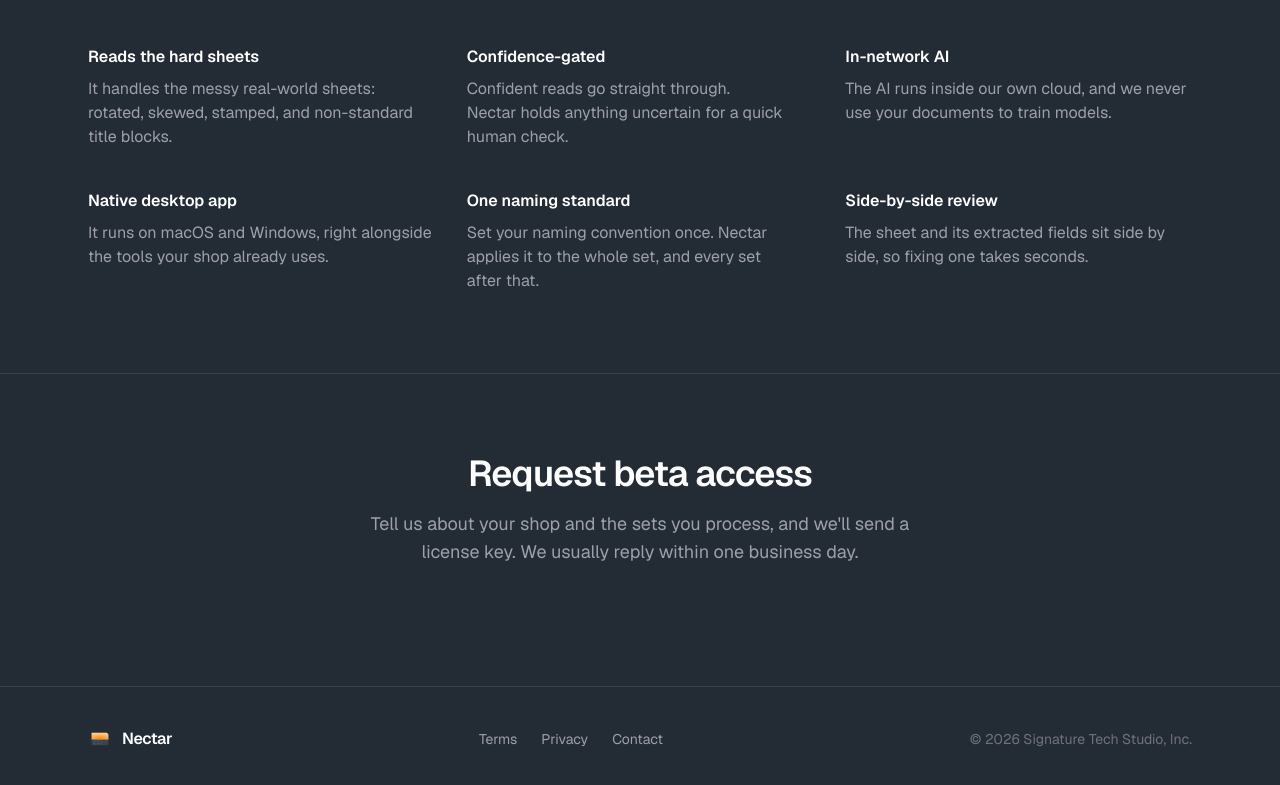
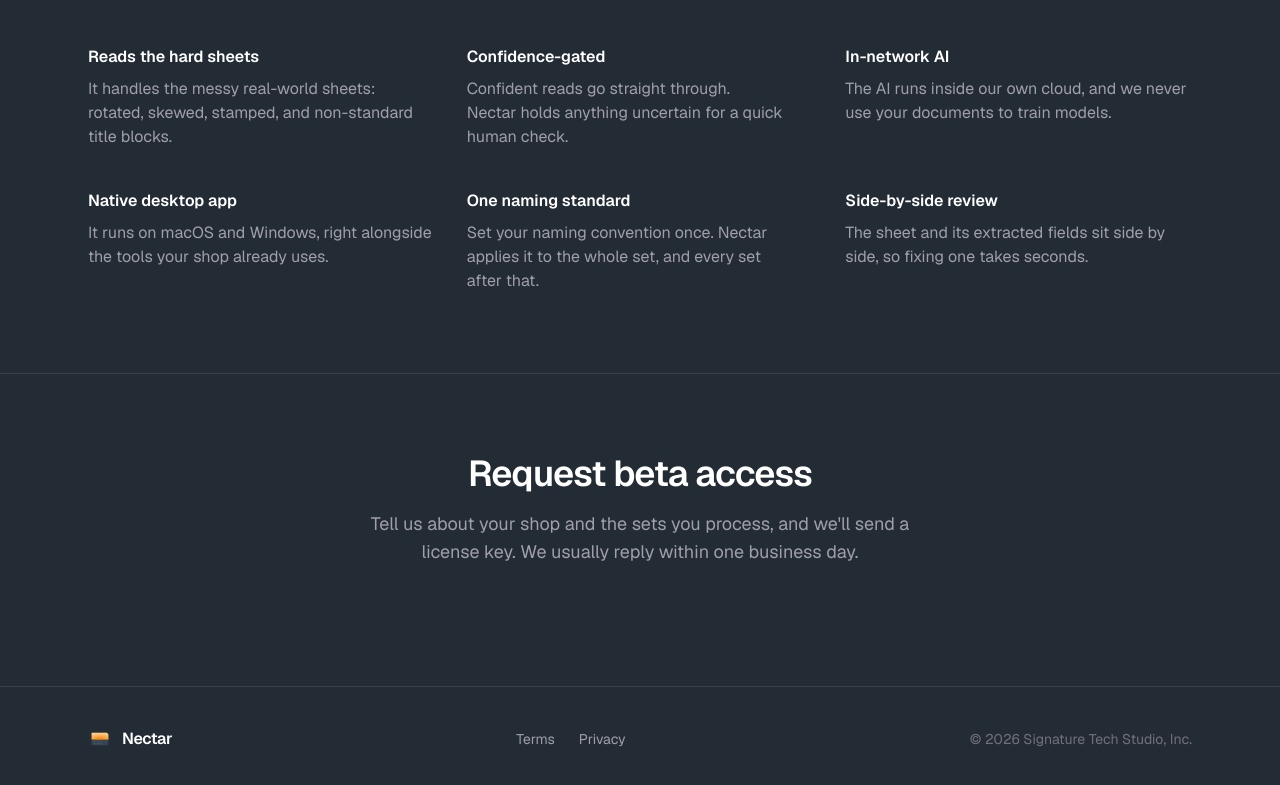
Before and after one commit to jszobody/nectarsite, a website built with Vite: page index.html in a window 1280 px wide. Shown: the part 1282-2067 px from the top of the page. Built offline with nearby package versions, Linux system fonts and the light colour scheme; a script that the page names is missing.

Commit message:
Remove footer Contact link

```diff
--- a/index.html
+++ b/index.html
@@ -207,7 +207,6 @@
           <nav class="flex items-center gap-6 text-sm">
             <a href="/tos.html" class="font-normal text-zinc-400 hover:text-white">Terms</a>
             <a href="/privacy.html" class="font-normal text-zinc-400 hover:text-white">Privacy</a>
-            <a href="mailto:legal@stechstudio.com" class="font-normal text-zinc-400 hover:text-white">Contact</a>
           </nav>
           <p class="text-sm text-zinc-500">© 2026 Signature Tech Studio, Inc.</p>
         </div>
--- a/privacy.html
+++ b/privacy.html
@@ -190,7 +190,6 @@
           <nav class="flex items-center gap-6 text-sm">
             <a href="/tos.html" class="font-normal text-zinc-400 hover:text-white">Terms</a>
             <a href="/privacy.html" class="font-normal text-white">Privacy</a>
-            <a href="mailto:legal@stechstudio.com" class="font-normal text-zinc-400 hover:text-white">Contact</a>
           </nav>
           <p class="text-sm text-zinc-500">© 2026 Signature Tech Studio, Inc.</p>
         </div>
--- a/tos.html
+++ b/tos.html
@@ -215,7 +215,6 @@
           <nav class="flex items-center gap-6 text-sm">
             <a href="/tos.html" class="font-normal text-white">Terms</a>
             <a href="/privacy.html" class="font-normal text-zinc-400 hover:text-white">Privacy</a>
-            <a href="mailto:legal@stechstudio.com" class="font-normal text-zinc-400 hover:text-white">Contact</a>
           </nav>
           <p class="text-sm text-zinc-500">© 2026 Signature Tech Studio, Inc.</p>
         </div>
```
